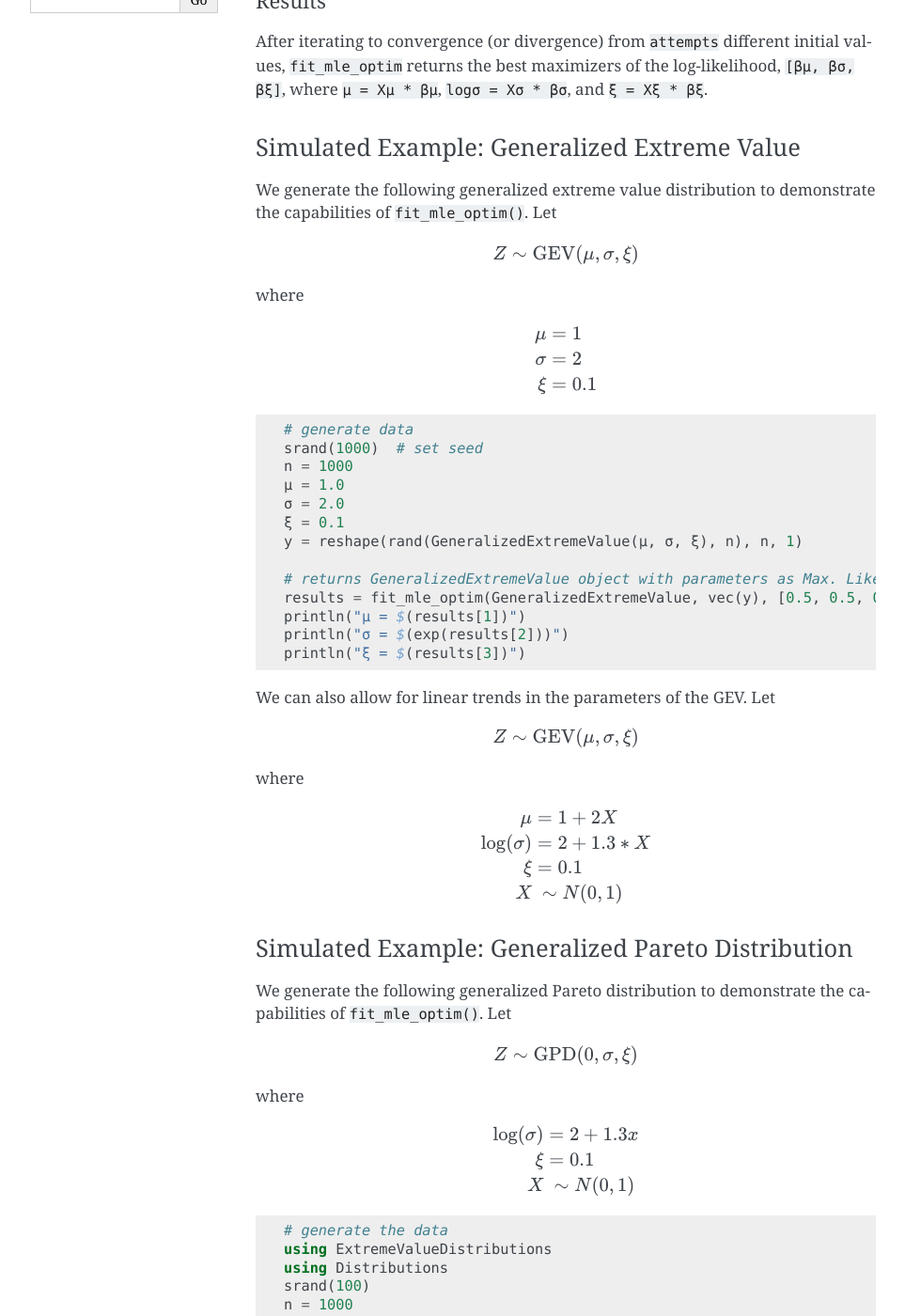
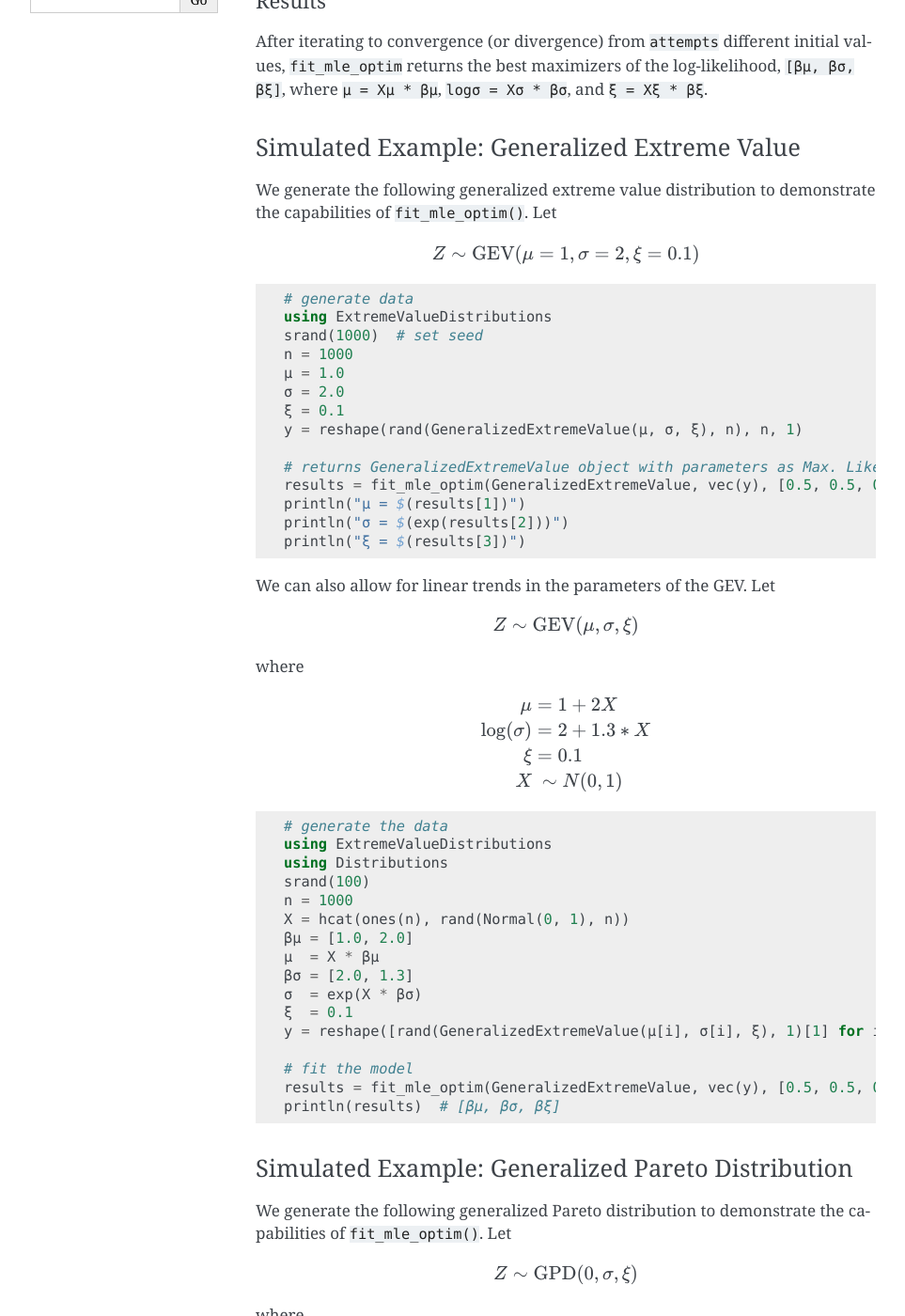
Before and after one commit to sammorris81/ExtremeValueDistributions.jl, a Sphinx documentation site: the page built from docs/source/fit.rst, in a window 1280 px wide and 1400 px high, scrolled down 999 px. Shown: the whole window at 94% size, without its empty margins (148-1111 px from the left). Built offline with Sphinx 7.4.7, drawn with Linux system fonts in a browser that asks for light colours; formulas are drawn with MathJax 3.

Commit message:
some math altered, spacing for code block introduced

```diff
--- a/docs/source/fit.rst
+++ b/docs/source/fit.rst
@@ -37,19 +37,12 @@ We generate the following generalized extreme value distribution to demonstrate
 
 .. math::
 
-    Z \sim \text{GEV}(\mu, \sigma, \xi)
-
-where
-
-.. math::
-
-  \mu &= 1\\
-  \sigma &= 2 \\
-  \xi &= 0.1 \\
+    Z \sim \text{GEV}(\mu = 1, \sigma = 2, \xi = 0.1)
 
 .. code-block:: julia
 
   # generate data
+  using ExtremeValueDistributions
   srand(1000)  # set seed
   n = 1000
   μ = 1.0
@@ -80,6 +73,7 @@ where
   X &~\sim N(0, 1) \\
 
 .. code-block:: julia
+
   # generate the data
   using ExtremeValueDistributions
   using Distributions
```
